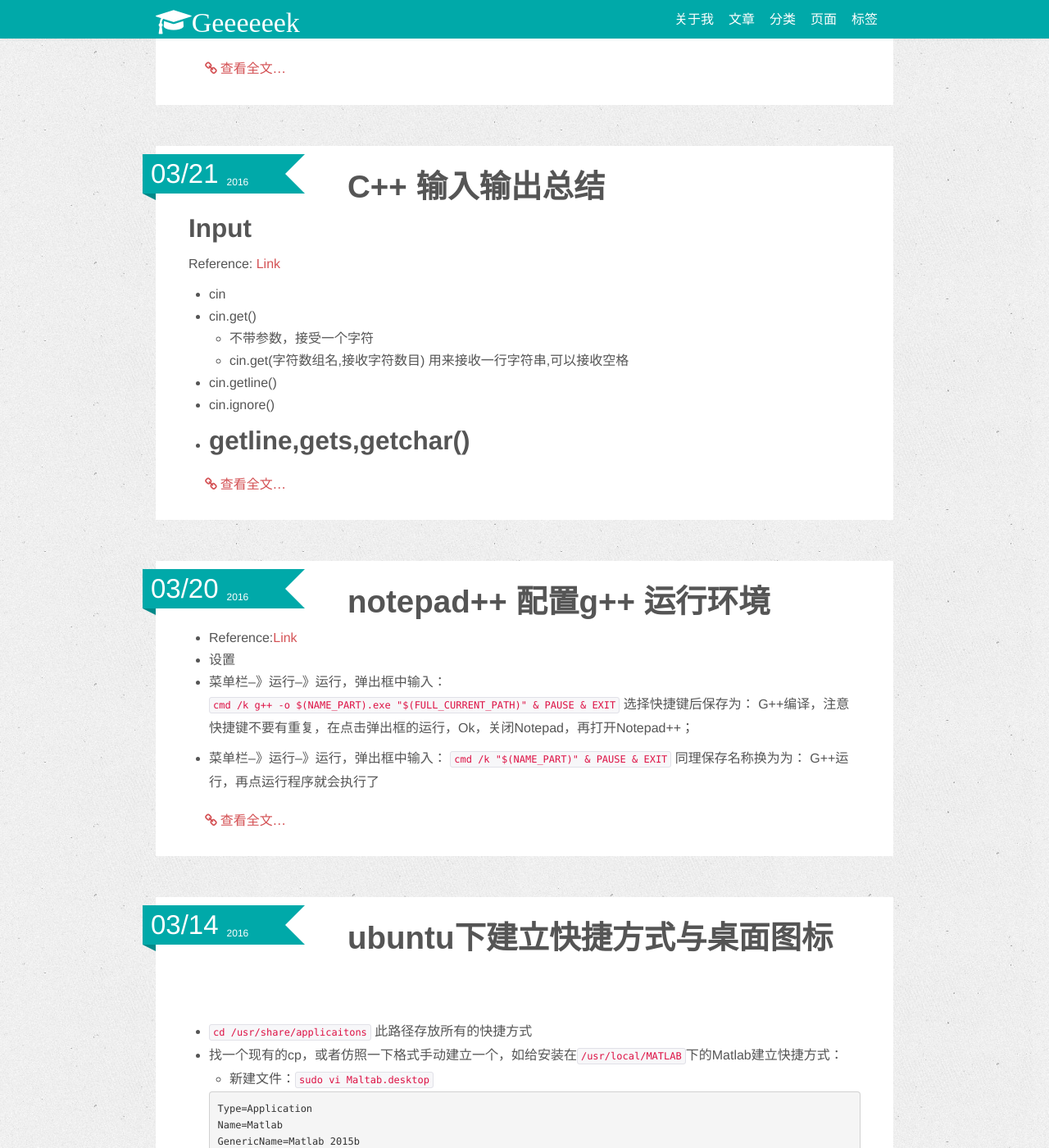
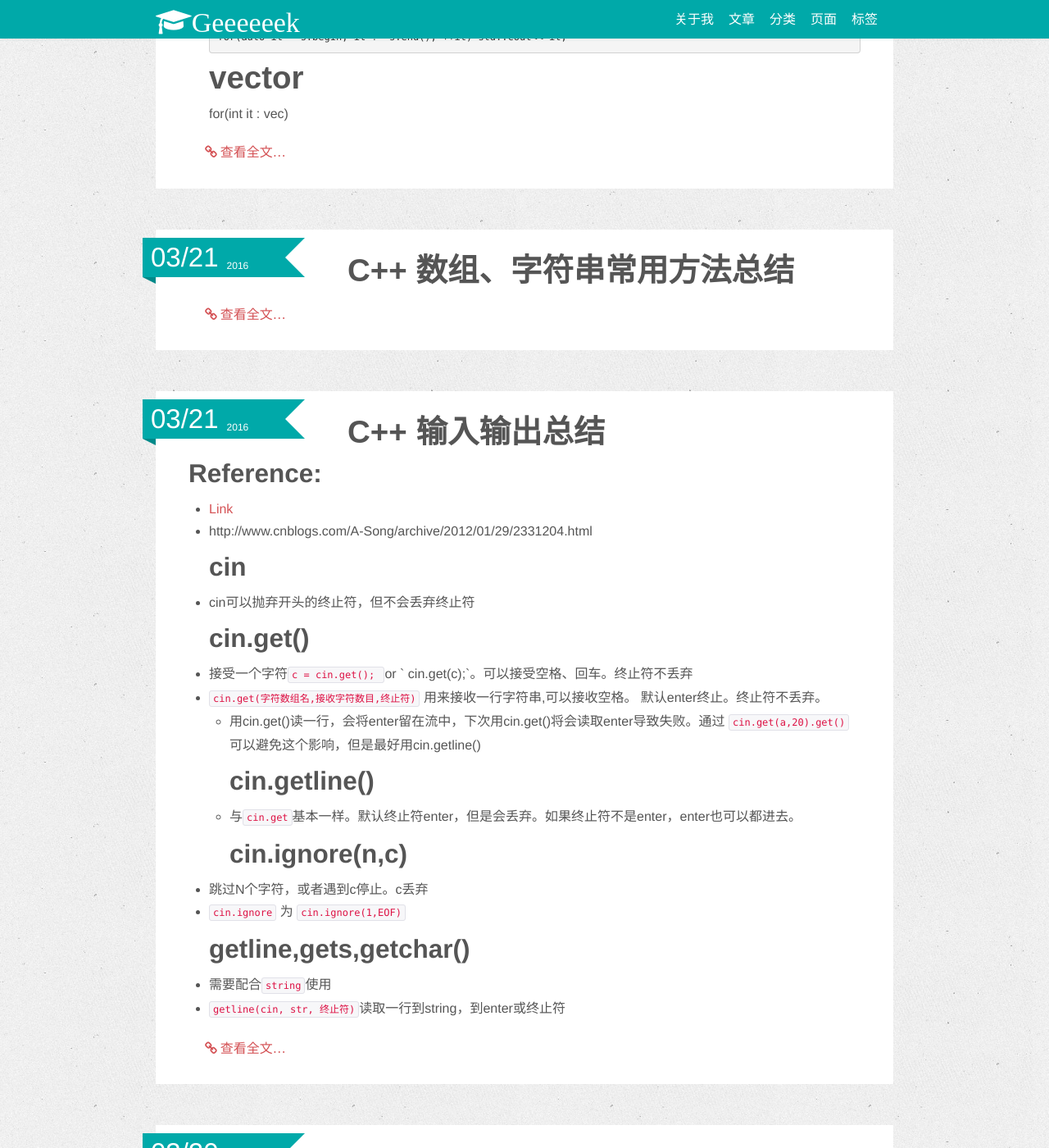
Before and after one commit to quantumlaser/quantumlaser.github.io, a Jekyll site: the page built from index.md, in a window 1280 px wide and 1400 px high, scrolled down 1561 px. Shown: the whole window at 82% size. Built offline with Jekyll 4.4.1, drawn with Linux system fonts in a browser that asks for light colours; nearby versions of some CDN libraries; some of the changed text lies outside the part shown.

Commit message:
update c++ io

```diff
--- a/_posts/2016-03-21-C++-input-output.md
+++ b/_posts/2016-03-21-C++-input-output.md
@@ -7,13 +7,21 @@ tags : [C++]
 ---
 {% include JB/setup %}
 # C++ 输入输出总结
-## Input
-Reference: [Link](http://www.cnblogs.com/wanghao111/archive/2009/09/05/1560822.html)
-- cin
-- cin.get()
-  + 不带参数，接受一个字符
-  + cin.get(字符数组名,接收字符数目) 用来接收一行字符串,可以接收空格
-- cin.getline()
-- cin.ignore()
-- getline,gets,getchar()
--
+## Reference:
+- [Link](http://www.cnblogs.com/wanghao111/archive/2009/09/05/1560822.html)
+- http://www.cnblogs.com/A-Song/archive/2012/01/29/2331204.html
+## cin
+- cin可以抛弃开头的终止符，但不会丢弃终止符
+## cin.get()
+- 接受一个字符`c = cin.get(); ` or ` cin.get(c);`。可以接受空格、回车。终止符不丢弃
+- `cin.get(字符数组名,接收字符数目,终止符)` 用来接收一行字符串,可以接收空格。 默认enter终止。终止符不丢弃。
+  + 用cin.get()读一行，会将enter留在流中，下次用cin.get()将会读取enter导致失败。通过
+  `cin.get(a,20).get()`可以避免这个影响，但是最好用cin.getline()
+## cin.getline()
+  + 与`cin.get`基本一样。默认终止符enter，但是会丢弃。如果终止符不是enter，enter也可以都进去。
+## cin.ignore(n,c)
+- 跳过N个字符，或者遇到c停止。c丢弃
+- `cin.ignore` 为 `cin.ignore(1,EOF)`
+## getline,gets,getchar()
+- 需要配合`string`使用
+- `getline(cin, str, 终止符)`读取一行到string，到enter或终止符
--- /dev/null
+++ b/_posts/2016-03-24-C++-container.md
@@ -0,0 +1,18 @@
+---
+layout: post
+title: C++ container
+category : C++
+tagline: "Supporting tagline"
+tags : [C++]
+---
+{% include JB/setup %}
+# C++ 容器
+## string
+- Reference
+  + [http://www.cnblogs.com/xFreedom/archive/2011/05/16/2048037.html](http://www.cnblogs.com/xFreedom/archive/2011/05/16/2048037.html)
+  + [http://www.cplusplus.com/reference/string/string/operator%3E%3E/](http://www.cplusplus.com/reference/string/string/operator%3E%3E/)
+- IO
+  + `cin>>str` 遇空格回车停止
+  + `getline(cin, str)` 读一行，包括空格，遇到回车、终止符停止。
+- Usage
+  + 去除所有空格`str.erase(remove_if(str.begin(), str.end(), isspace), str.end());`
--- a/_posts/2016-03-24-C++-new-datastruct.md
+++ /dev/null
@@ -1,17 +0,0 @@
----
-layout: post
-title: C++ string vector
-category : C++
-tagline: "Supporting tagline"
-tags : [C++]
----
-{% include JB/setup %}
-# C++ string vector
-## Reference
-- [http://www.cnblogs.com/xFreedom/archive/2011/05/16/2048037.html](http://www.cnblogs.com/xFreedom/archive/2011/05/16/2048037.html)
-- [http://www.cplusplus.com/reference/string/string/operator%3E%3E/](http://www.cplusplus.com/reference/string/string/operator%3E%3E/)
-## IO
-- `cin>>str` 遇空格回车停止
-- `getline(cin, str)` 读一行，包括空格，遇到回车、终止符停止。
-## Usage
-- 去除所有空格`str.erase(remove_if(str.begin(), str.end(), isspace), str.end());`
```
Also changed, not shown: _posts/2016-03-31-huawei-code-craft.md (added, +13 -0 lines).
